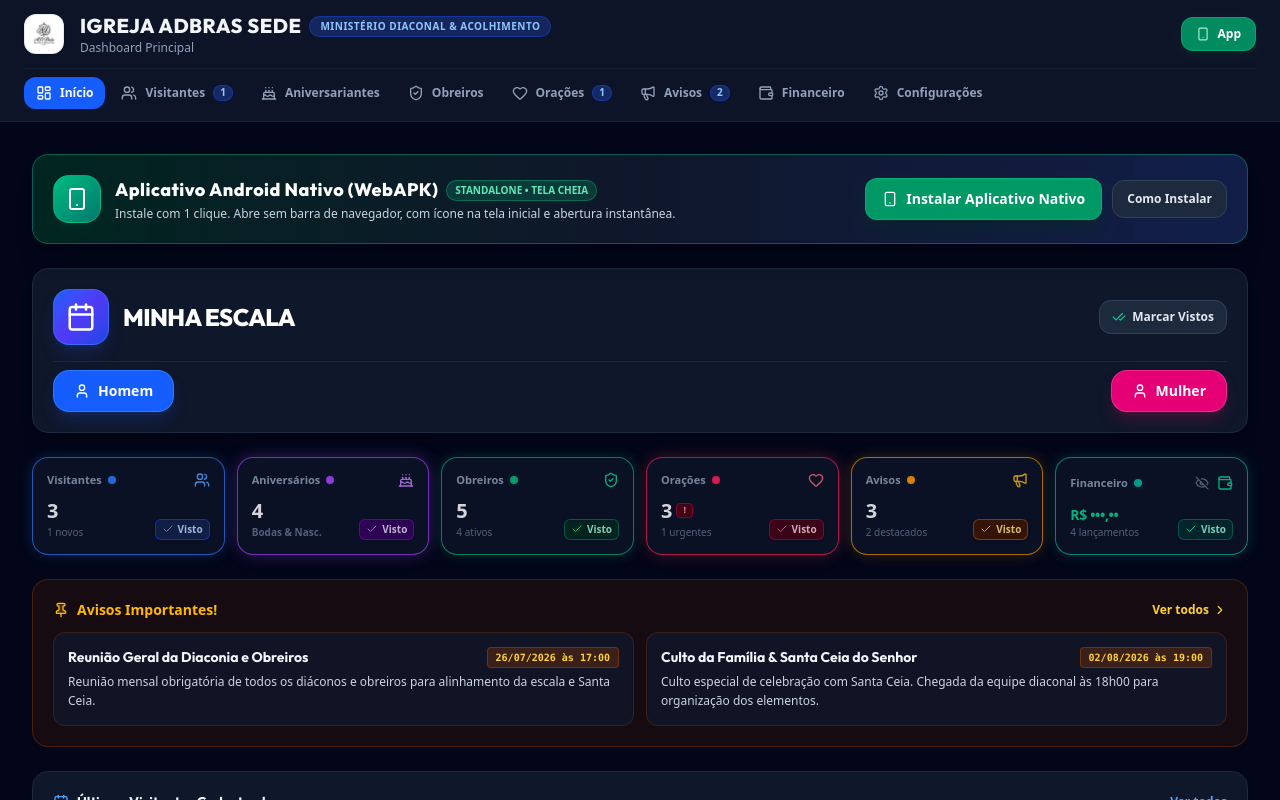
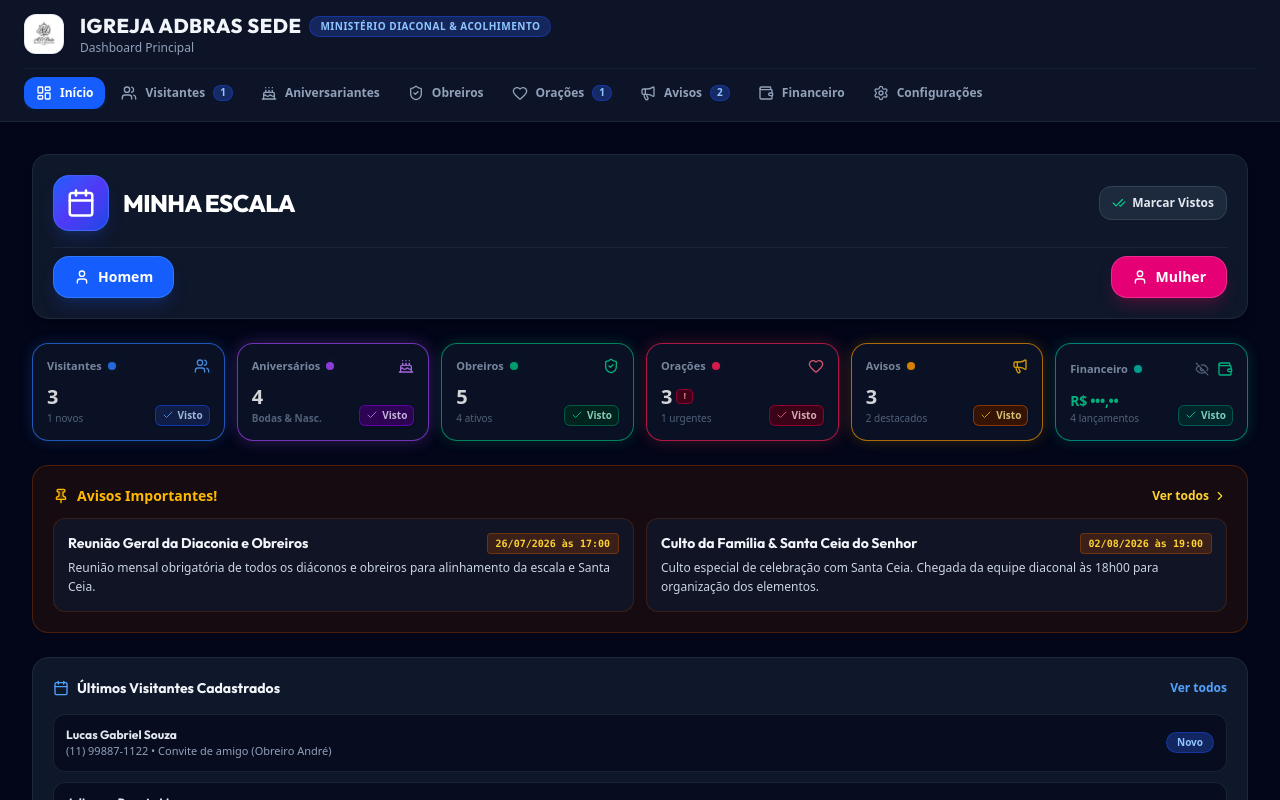
Before and after one commit to evertonsolder3235/Gest-o-Diaconal-, a React (Vite) app: page / in a window 1280 px wide. Shown: the top 800 px of the page. Built offline with nearby package versions, Linux system fonts and the light colour scheme.

Commit message:
feat(ui): remove PWA installation features
Remove the PWA installation button and banner from the Header and Dashboard components as these features are no longer required.

```diff
--- a/src/components/Header.tsx
+++ b/src/components/Header.tsx
@@ -10,9 +10,7 @@ import {
   Heart,
   Megaphone,
   Wallet,
-  Settings,
-  Smartphone,
-  Download
+  Settings
 } from 'lucide-react';
 
 export const Header: React.FC = () => {
@@ -22,8 +20,7 @@ export const Header: React.FC = () => {
     setActiveTab,
     visitantes,
     pedidos,
-    avisos,
-    installPWA
+    avisos
   } = useApp();
 
   const getTabTitle = () => {
@@ -73,18 +70,6 @@ export const Header: React.FC = () => {
               </p>
             </div>
           </div>
-
-          {/* Install App Button */}
-          <button
-            type="button"
-            onClick={installPWA}
-            className="flex items-center gap-2 px-3 py-1.5 sm:px-3.5 sm:py-2 rounded-xl bg-emerald-600/90 hover:bg-emerald-500 text-white font-extrabold text-xs shadow-md shadow-emerald-950/40 border border-emerald-400/40 transition-all shrink-0 active:scale-95 cursor-pointer"
-            title="Instalar Aplicativo Android Nativo (WebAPK)"
-          >
-            <Smartphone className="w-3.5 h-3.5 text-emerald-200" />
-            <span className="hidden xs:inline">Instalar App</span>
-            <span className="xs:hidden">App</span>
-          </button>
         </div>
 
         {/* Desktop Top Navigation Bar */}
--- a/src/components/views/DashboardView.tsx
+++ b/src/components/views/DashboardView.tsx
@@ -23,12 +23,7 @@ import {
   CheckCheck,
   User,
   Eye,
-  EyeOff,
-  Smartphone,
-  Download,
-  X,
-  CheckCircle2,
-  Share2
+  EyeOff
 } from 'lucide-react';
 
 export const DashboardView: React.FC = () => {
@@ -45,14 +40,12 @@ export const DashboardView: React.FC = () => {
     markAsSeen,
     markAllAsSeen,
     config,
-    currentUser,
-    installPWA
+    currentUser
   } = useApp();
 
   const [escalaModalOpen, setEscalaModalOpen] = useState(false);
   const [escalaGrupo, setEscalaGrupo] = useState<'Homens' | 'Mulheres'>('Homens');
   const [showFinanceiroValue, setShowFinanceiroValue] = useState<boolean>(false);
-  const [isApkModalOpen, setIsApkModalOpen] = useState(false);
 
   const totalVisitantes = visitantes.length;
   const visitantesNovos = visitantes.filter(v => v.status === 'Novo').length;
@@ -123,51 +116,6 @@ export const DashboardView: React.FC = () => {
 
   return (
     <div className="space-y-6 pb-12">
-      {/* Banner de Download do Aplicativo Android / APK & PWA */}
-      <div className="relative overflow-hidden bg-gradient-to-r from-emerald-950/80 via-slate-900 to-blue-950/80 border border-emerald-500/40 rounded-2xl p-4 sm:p-5 shadow-xl">
-        <div className="flex flex-col sm:flex-row items-start sm:items-center justify-between gap-4 relative z-10">
-          <div className="flex items-center gap-3.5">
-            <div className="w-12 h-12 rounded-2xl bg-gradient-to-br from-emerald-500 to-teal-700 text-white flex items-center justify-center p-2.5 shadow-lg shadow-emerald-950/60 border border-emerald-400/40 shrink-0">
-              <Smartphone className="w-6 h-6 text-white" />
-            </div>
-            <div>
-              <div className="flex items-center gap-2 flex-wrap">
-                <h3 className="text-base sm:text-lg font-black text-white tracking-wide">
-                  Aplicativo Android Nativo (WebAPK)
-                </h3>
-                <span className="px-2 py-0.5 text-[10px] font-extrabold bg-emerald-500/20 text-emerald-300 border border-emerald-500/40 rounded-full uppercase">
-                  Standalone • Tela Cheia
-                </span>
-              </div>
-              <p className="text-xs text-slate-300 mt-0.5">
-                Instale com 1 clique. Abre sem barra de navegador, com ícone na tela inicial e abertura instantânea.
-              </p>
-            </div>
-          </div>
-
-          <div className="flex items-center gap-2.5 w-full sm:w-auto shrink-0">
-            <button
-              onClick={() => {
-                installPWA();
-                setIsApkModalOpen(true);
-              }}
-              className="flex-1 sm:flex-initial flex items-center justify-center gap-2 px-4 py-2.5 rounded-xl bg-emerald-600 hover:bg-emerald-500 text-white font-black text-xs sm:text-sm shadow-lg shadow-emerald-950/50 border border-emerald-400/40 transition-all active:scale-95 cursor-pointer"
-            >
-              <Smartphone className="w-4 h-4" />
-              <span>Instalar Aplicativo Nativo</span>
-            </button>
-
-            <button
-              onClick={() => setIsApkModalOpen(true)}
-              className="px-3.5 py-2.5 rounded-xl bg-slate-800 hover:bg-slate-700 text-slate-200 font-bold text-xs border border-slate-700 transition-all cursor-pointer"
-              title="Instruções de Instalação no Celular"
-            >
-              Como Instalar
-            </button>
-          </div>
-        </div>
-      </div>
-
       {/* Top Main Status Bar - Topo da Visão do Painel */}
       <div className="bg-slate-900 border border-slate-800 rounded-2xl p-5 shadow-lg space-y-4">
         {/* Top Header: Calendar Icon & Title */}
@@ -623,86 +571,6 @@ export const DashboardView: React.FC = () => {
         onClose={() => setEscalaModalOpen(false)}
         grupoTarget={escalaGrupo}
       />
-
-      {/* Modal de Instalação do Aplicativo Android (WebAPK & PWA) */}
-      {isApkModalOpen && (
-        <div className="fixed inset-0 z-50 flex items-center justify-center p-4 bg-slate-950/80 backdrop-blur-sm animate-fade-in">
-          <div className="bg-slate-900 border border-slate-800 rounded-3xl max-w-lg w-full p-6 shadow-2xl space-y-5 relative max-h-[90vh] overflow-y-auto">
-            <button
-              onClick={() => setIsApkModalOpen(false)}
-              className="absolute top-4 right-4 p-2 text-slate-400 hover:text-white rounded-full hover:bg-slate-800 transition-colors"
-            >
-              <X className="w-5 h-5" />
-            </button>
-
-            <div className="flex items-center gap-3">
-              <div className="w-12 h-12 rounded-2xl bg-emerald-600/20 border border-emerald-500/40 flex items-center justify-center text-emerald-400 shrink-0">
-                <Smartphone className="w-6 h-6" />
-              </div>
-              <div>
-                <h3 className="text-lg font-black text-white">Instalar Aplicativo Android Nativo</h3>
-                <p className="text-xs text-emerald-400 font-semibold">WebAPK Standalone • Sem Barra do Navegador</p>
-              </div>
-            </div>
-
-            <div className="space-y-3 bg-slate-950/70 border border-slate-800/80 rounded-2xl p-4 text-xs text-slate-300">
-              <div className="flex items-start gap-2.5">
-                <CheckCircle2 className="w-4 h-4 text-emerald-400 shrink-0 mt-0.5" />
-                <span><strong>Sem Erro de Pacote:</strong> Instalação nativa direta pelo Chrome ou Samsung Internet (geração de WebAPK automático).</span>
-              </div>
-              <div className="flex items-start gap-2.5">
-                <CheckCircle2 className="w-4 h-4 text-emerald-400 shrink-0 mt-0.5" />
-                <span><strong>Ícone & Splash Screen:</strong> Cria o ícone oficial na gaveta de apps e na tela inicial do Android.</span>
-              </div>
-              <div className="flex items-start gap-2.5">
-                <CheckCircle2 className="w-4 h-4 text-emerald-400 shrink-0 mt-0.5" />
-                <span><strong>Modo Tela Cheia:</strong> Roda 100% independente sem barra de endereços ou menus do navegador.</span>
-              </div>
-            </div>
-
-            <div className="space-y-3 text-left">
-              <h4 className="text-xs font-extrabold text-slate-200 uppercase tracking-wider">Como Instalar no Android em 2 Passos Simples:</h4>
-              <div className="space-y-2 text-xs text-slate-300 bg-slate-950/60 p-3.5 rounded-2xl border border-slate-800">
-                <div className="p-2.5 bg-emerald-950/40 border border-emerald-500/30 rounded-xl">
-                  <p className="font-extrabold text-emerald-300 mb-1">Método 1: Botão Direto (Recomendado)</p>
-                  <p className="text-slate-300 leading-relaxed">
-                    Clique no botão verde <strong>"Instalar Aplicativo Nativo"</strong> abaixo. O Android abrirá o prompt oficial para instalar o app na tela inicial.
-                  </p>
-                </div>
-
-                <div className="p-2.5 bg-slate-900 border border-slate-800 rounded-xl">
-                  <p className="font-extrabold text-slate-200 mb-1">Método 2: Menu do Navegador</p>
-                  <p className="text-slate-300 leading-relaxed">
-                    No Chrome do Android, toque nos <strong>3 pontinhos (⋮)</strong> no canto superior e selecione <strong>"Instalar Aplicativo"</strong> ou <strong>"Adicionar à Tela Inicial"</strong>.
-                  </p>
-                </div>
-              </div>
-            </div>
-
-            <div className="flex flex-col sm:flex-row gap-2.5 pt-2 border-t border-slate-800">
-              <button
-                type="button"
-                onClick={() => {
-                  installPWA();
-                  setIsApkModalOpen(false);
-                }}
-                className="flex-1 flex items-center justify-center gap-2 py-3 px-4 rounded-xl bg-emerald-600 hover:bg-emerald-500 text-white font-extrabold text-xs sm:text-sm shadow-lg shadow-emerald-950/60 border border-emerald-400/40 transition-all cursor-pointer text-center"
-              >
-                <Smartphone className="w-4 h-4" />
-                <span>Instalar Aplicativo Nativo Agora</span>
-              </button>
-
-              <button
-                type="button"
-                onClick={() => setIsApkModalOpen(false)}
-                className="flex-1 flex items-center justify-center gap-2 py-3 px-4 rounded-xl bg-slate-800 hover:bg-slate-700 text-slate-300 font-bold text-xs sm:text-sm border border-slate-700 transition-all text-center cursor-pointer"
-              >
-                <span>Entendi / Fechar</span>
-              </button>
-            </div>
-          </div>
-        </div>
-      )}
     </div>
   );
 };
```
